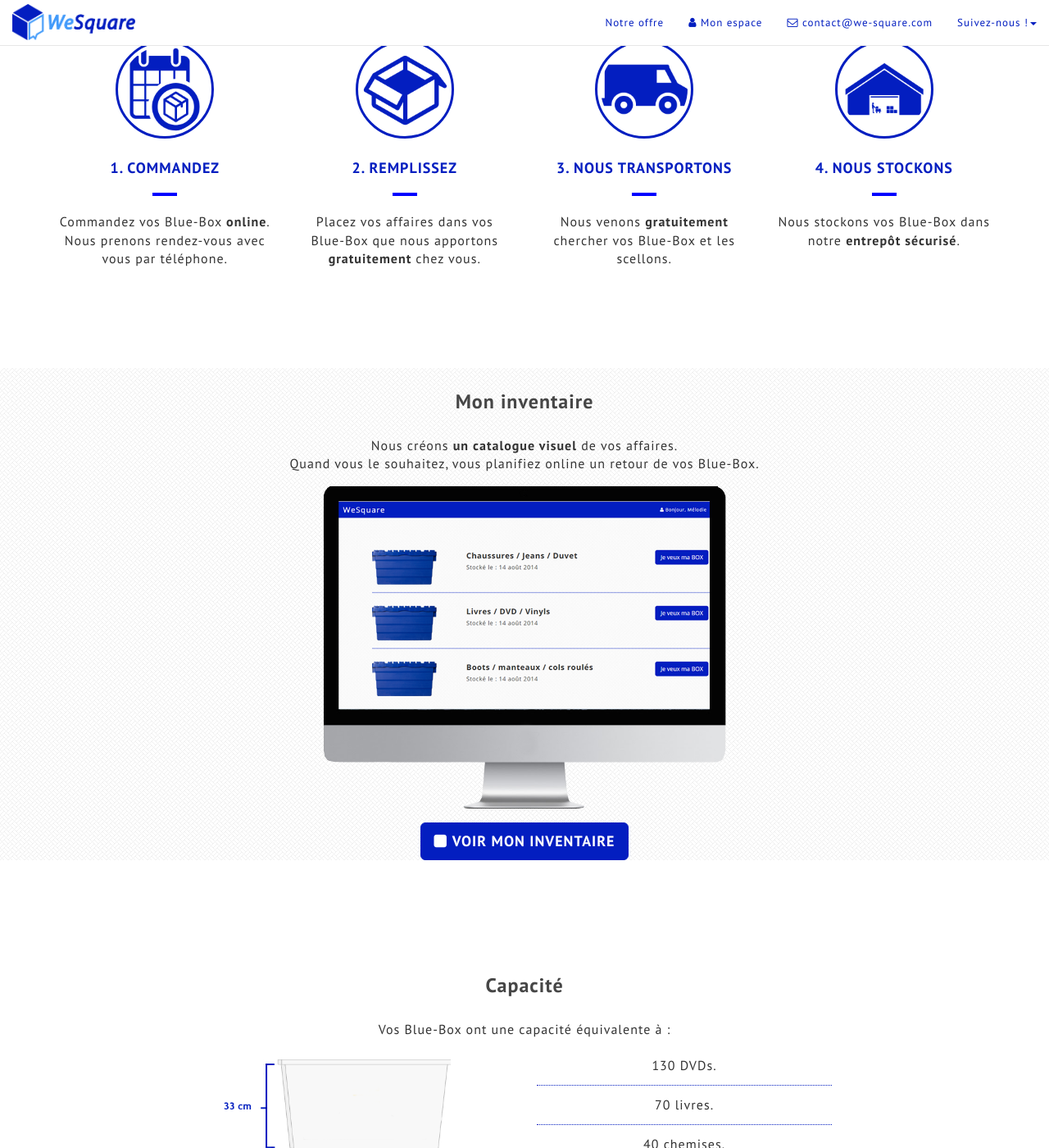
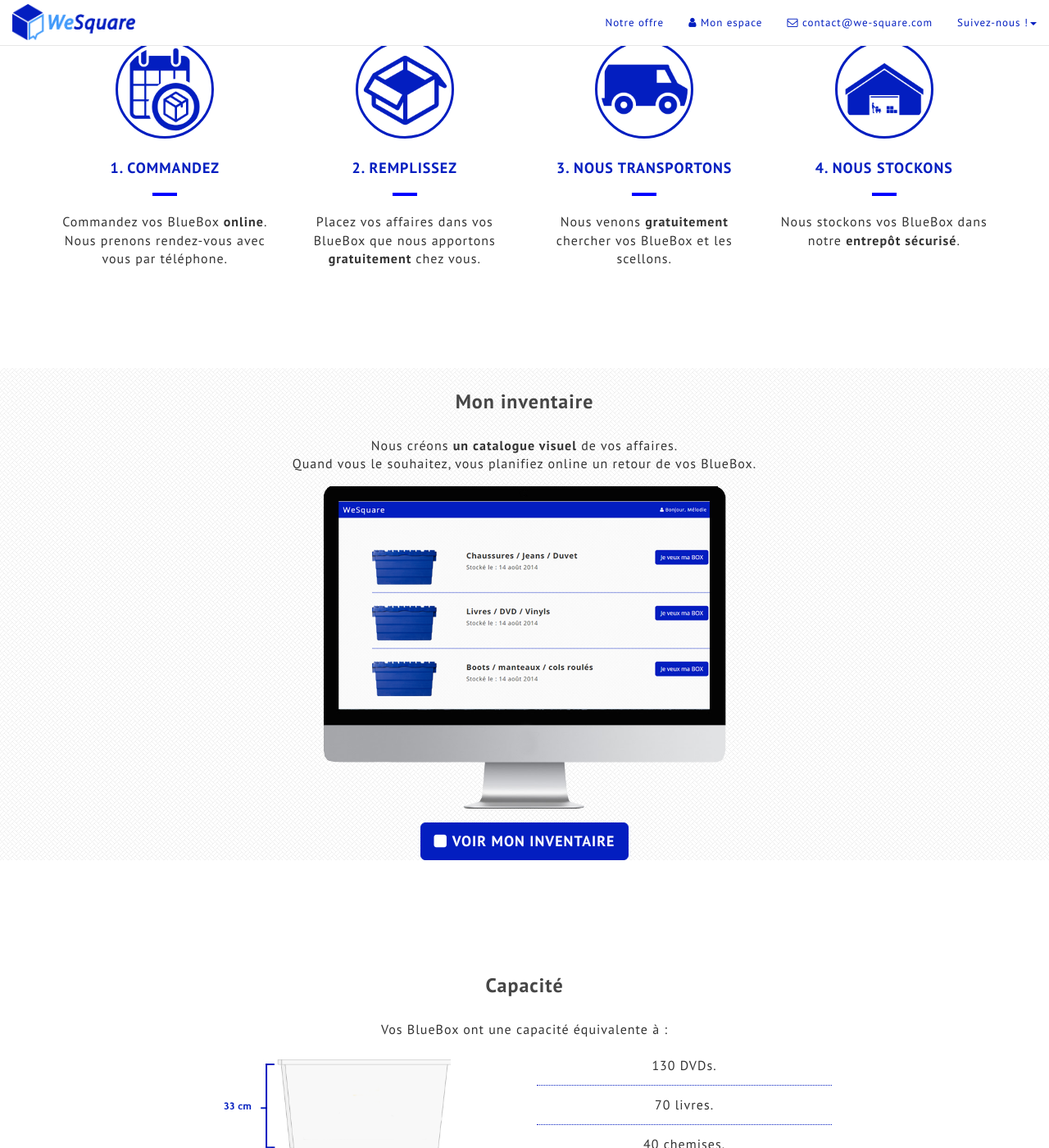
Before and after one commit to Seb1501/wesquare, a Jekyll site: the page built from index.html, in a window 1280 px wide and 1400 px high, scrolled down 763 px. Shown: the whole window at 82% size. Built offline with Jekyll 4.4.1, drawn with Linux system fonts in a browser that asks for light colours; nearby versions of some CDN libraries; Markdown is read by kramdown in place of the engine named in the settings; some of the changed text lies outside the part shown.

Commit message:
BlueBox au lieu de Blue-Box

```diff
--- a/index.html
+++ b/index.html
@@ -1,7 +1,7 @@
 ---
 layout: default
 title: WeSquare - La révolution du stockage est en marche
-description: Stockage à la demande. A partir de 5€/mois. Plus besoin de vous déplacer. Commandez des BOX en ligne. Nous transportons et stockons pour vous en toute sécurité.
+description: Stockage à la demande. A partir de 5€/mois. Plus besoin de vous déplacer. Commandez des BLUEBOX en ligne. Nous transportons et stockons pour vous en toute sécurité.
 image: http://www.we-square.com/images/BOX_Fred.png
 adress: http://www.we-square.com
 ---
@@ -32,7 +32,7 @@
     <div class="modal-content">
       <div class="modal-header">
         <button type="button" class="close" data-dismiss="modal"><span aria-hidden="true">&times;</span><span class="sr-only">Close</span></button>
-        <h4 class="modal-title" id="myModalLabel">Vous souhaitez commander des Blue-Box ? </h4>
+        <h4 class="modal-title" id="myModalLabel">Vous souhaitez commander des BlueBox ? </h4>
         <p><i>Merci de remplir ce formulaire pour que nous puissions vous contacter.</i></p>
 
       </div>
@@ -62,14 +62,14 @@
         <img src="images/icon_62565/icon_62565_blue.png" width="120" class="circle">
         <p>
         <h4><b>1. COMMANDEZ</b></h4>
-        <hr>Commandez vos Blue-Box <strong>online</strong>. Nous prenons rendez-vous avec vous par téléphone. </hr>
+        <hr>Commandez vos BlueBox <strong>online</strong>. Nous prenons rendez-vous avec vous par téléphone. </hr>
         </p>
       </div>
       <div class="col-sm-6 col-md-3 feature">
         <img src="images/icon_63393/icon_63393_blue.png" width="120" class="circle">
         <p>
         <h4><b>2. REMPLISSEZ</b></h4>
-        <hr>Placez vos affaires dans vos Blue-Box que nous apportons <strong> gratuitement </strong> chez vous.</hr>
+        <hr>Placez vos affaires dans vos BlueBox que nous apportons <strong> gratuitement </strong> chez vous.</hr>
         </p>
       </div>
       <div class="clearfix visible-sm-block"></div>
@@ -77,14 +77,14 @@
         <img src="images/icon_11198/icon_11198_blue.png" width="120" class="circle">
         <p>
         <h4><b>3. NOUS TRANSPORTONS</b></h4>
-        <hr>Nous venons <strong>gratuitement</strong> chercher vos Blue-Box et les scellons.</hr>
+        <hr>Nous venons <strong>gratuitement</strong> chercher vos BlueBox et les scellons.</hr>
         </p>
       </div>
       <div class="col-sm-6 col-md-3 feature">
         <img src="images/icon_37887/icon_37887_blue.png" width="120" class="circle">
         <p>
         <h4><b>4. NOUS STOCKONS</b></h4>
-        <hr>Nous stockons vos Blue-Box dans notre <strong>entrepôt sécurisé</strong>.
+        <hr>Nous stockons vos BlueBox dans notre <strong>entrepôt sécurisé</strong>.
         </p>
       </div>
     </div>
@@ -101,7 +101,7 @@
         Mon inventaire
         </div>
         Nous créons <strong>un catalogue visuel</strong> de vos affaires.
-        <br>Quand vous le souhaitez, vous planifiez online un retour de vos Blue-Box.<br>
+        <br>Quand vous le souhaitez, vous planifiez online un retour de vos BlueBox.<br>
 
 
 
@@ -125,7 +125,7 @@
 
         <div id="title_section"> Capacité
         </div>
-        <p> Vos Blue-Box ont une capacité équivalente à :</p>
+        <p> Vos BlueBox ont une capacité équivalente à :</p>
       </div>
     </div>
     <div class="row text-center">
@@ -168,7 +168,7 @@
     </div>
     <div class="row text-center">
       <div class="col-sm-12"></div>
-        <p>WeSquare porte une attention toute particulière à la sécurité de vos Blue-Box. </p>
+        <p>WeSquare porte une attention toute particulière à la sécurité de vos BlueBox. </p>
         <br>
       </div>
     </div>
@@ -179,12 +179,12 @@
       </div>
       <div class="col-sm-6 col-md-4 feature">
         <img src="images/icon_5117/icon_5117_violet.png" width="120">
-        <p> Vos Blue-Box sont <strong>resistantes à tout choc</strong>. </p>
+        <p> Vos BlueBox sont <strong>resistantes à tout choc</strong>. </p>
       </div>
       <div class="clearfix visible-sm-block"></div>
       <div class="col-sm-6 col-md-4 feature">
         <img src="images/icon_56296/icon_56296_green.png" width="120">
-        <p>Vos Blue-Box sont <strong>assurées par AXA</strong>- <i>l'assurance a été spécifiquement conçue pour WeSquare.</i></p>
+        <p>Vos BlueBox sont <strong>assurées par AXA</strong>- <i>l'assurance a été spécifiquement conçue pour WeSquare.</i></p>
       </div>
     </div>
   </div>
@@ -197,7 +197,7 @@
       <div id="title_section">
       Ils nous font confiance
       </div>
-      <p><b>Cliquez sur les Blue-Box</b> pour voir ce qu'elles contiennent et découvrez à qui elles appartiennent.</p>
+      <p><b>Cliquez sur les BlueBox</b> pour voir ce qu'elles contiennent et découvrez à qui elles appartiennent.</p>
     </div>
   </div>
 </div>
@@ -338,29 +338,29 @@
       <div class="col-sm-6 col-md-4 engagment">
 
         <li>
-          <p>5€/mois par Blue-Box, sans engagement.</p>
+          <p>5€/mois par BlueBox, sans engagement.</p>
         </li>
         <li>
-          Remise <b>gratuite</b> des Blue-Box chez vous.
+          Remise <b>gratuite</b> des BlueBox chez vous.
         </li>
         <li>
-          Prise en charge <b>gratuite</b> de vos Blue-Box.
+          Prise en charge <b>gratuite</b> de vos BlueBox.
         </li>
         <li>
           Stockage dans notre entrepôt <b>sécurisé 7j/7, 24h/24</b>.
         </li>
         <li>
-          Besoin de récupérer vos affaires? Retour dans les 48h pour <b>seulement 15€</b> (jusqu'à 5 Blue-Box).
+          Besoin de récupérer vos affaires? Retour dans les 48h pour <b>seulement 15€</b> (jusqu'à 5 BlueBox).
         </li>
         <li>
-          Blue-Box <b>assurée</b> et <b>sécurisée</b>.
+          BlueBox <b>assurée</b> et <b>sécurisée</b>.
         </li>
       </div>
     </div>
 
     <div class="row text-center">
       <button class="btn btn-primary btn-lg" data-toggle="modal" data-target="#OrderForm">
-         <i class="fa fa-caret-right"></i> <strong>COMMANDER DES BLUE-BOX</strong>
+         <i class="fa fa-caret-right"></i> <strong>COMMANDER DES BLUEBOX</strong>
       </button>
     </div>
 
@@ -382,7 +382,7 @@
   </div>
   <div class="row text-center">
     <button class="btn btn-primary btn-lg" data-toggle="modal" data-target="#OrderForm">
-      <i class="fa fa-caret-right"></i> <strong>COMMANDER DES BLUE-BOX</strong>
+      <i class="fa fa-caret-right"></i> <strong>COMMANDER DES BLUEBOX</strong>
     </button>
   </div>
 </div>
```
Also changed, not shown: 1 other file.
